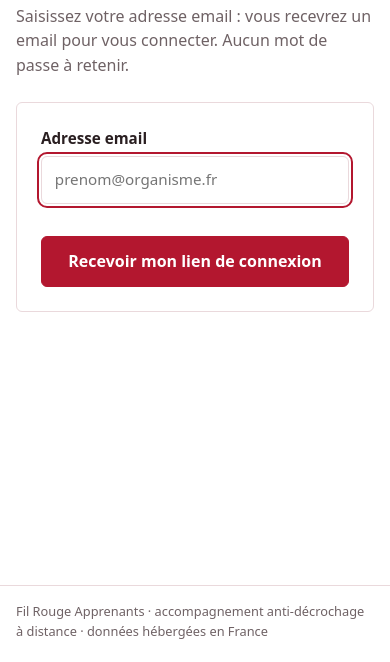
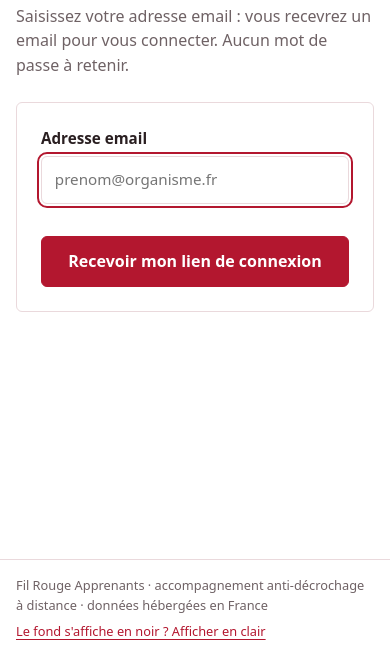
Before and after one commit to emilierachas-morgan/fil-rouge-plateforme, a plain HTML site: page app/index.html in a window 390 px wide. Shown: the part 182-844 px from the top of the page. Drawn offline with nearby package versions, Linux system fonts and the light colour scheme.

Commit message:
Fond blanc garanti même quand le téléphone noircit les sites
Co-Authored-By: Claude Opus 5.5 <noreply@anthropic.com>
Claude-Session: https://claude.ai/code/session_01VKd2L3tAcmziyEjkBtYGyk

```diff
--- /dev/null
+++ b/app/affichage.js
@@ -0,0 +1,62 @@
+// =============================================================================
+// Fil Rouge Apprenants — garder le fond blanc quand le téléphone noircit les sites
+// =============================================================================
+// Certains navigateurs (navigateur Mi de Xiaomi, Edge sur Android…) noircissent
+// de force toutes les pages quand le téléphone est en mode sombre, sans tenir
+// compte de la consigne « toujours clair » du site.
+//
+// Parade : on retourne une seconde fois les couleurs de toute la page
+// (inversion + rotation de teinte). Noirci puis retourné = de nouveau clair.
+//
+// - Activée automatiquement sur le navigateur Mi et Edge Android quand le
+//   téléphone est en mode sombre.
+// - Un lien en bas de page permet de l'activer ou de la couper à la main ;
+//   ce choix est mémorisé sur l'appareil.
+// Ce fichier est chargé avant tout le reste pour éviter un flash noir.
+// =============================================================================
+
+(function () {
+  "use strict";
+
+  var CLE = "filrouge-affichage"; // "redresse" | "normal"
+  var racine = document.documentElement;
+
+  function lireChoix() {
+    try { return window.localStorage.getItem(CLE); } catch (e) { return null; }
+  }
+
+  function ecrireChoix(valeur) {
+    try { window.localStorage.setItem(CLE, valeur); } catch (e) { /* stockage indisponible : choix non mémorisé */ }
+  }
+
+  function navigateurQuiNoircit() {
+    var ua = navigator.userAgent || "";
+    var sombre = window.matchMedia && window.matchMedia("(prefers-color-scheme: dark)").matches;
+    return sombre && /MiuiBrowser|XiaoMi|EdgA\//i.test(ua);
+  }
+
+  function appliquer(redresser) {
+    racine.classList.toggle("affichage-redresse", redresser);
+    var lien = document.getElementById("bouton-affichage");
+    if (lien) {
+      lien.textContent = redresser
+        ? "Affichage inversé ? Revenir à l'affichage normal"
+        : "Le fond s'affiche en noir ? Afficher en clair";
+    }
+  }
+
+  var choix = lireChoix();
+  var redresser = choix ? choix === "redresse" : navigateurQuiNoircit();
+  appliquer(redresser);
+
+  document.addEventListener("DOMContentLoaded", function () {
+    appliquer(redresser);
+    var lien = document.getElementById("bouton-affichage");
+    if (!lien) return;
+    lien.addEventListener("click", function () {
+      redresser = !redresser;
+      ecrireChoix(redresser ? "redresse" : "normal");
+      appliquer(redresser);
+    });
+  });
+})();
--- a/app/index.html
+++ b/app/index.html
@@ -15,6 +15,7 @@
   <link rel="preconnect" href="https://fonts.gstatic.com" crossorigin>
   <link rel="stylesheet" href="https://fonts.googleapis.com/css2?family=Atkinson+Hyperlegible:wght@400;700&family=Instrument+Serif&display=swap">
   <link rel="stylesheet" href="styles.css">
+  <script src="affichage.js"></script>
 </head>
 <body>
   <header class="bandeau">
@@ -33,6 +34,7 @@
 
   <footer class="pied">
     <p>Fil Rouge Apprenants · accompagnement anti-décrochage à distance · données hébergées en France</p>
+    <p><button id="bouton-affichage" class="bouton-lien" type="button">Le fond s'affiche en noir ? Afficher en clair</button></p>
   </footer>
 
   <!-- Bibliothèque officielle Supabase, version figée. -->
--- a/app/styles.css
+++ b/app/styles.css
@@ -512,3 +512,14 @@ textarea { resize: vertical; min-height: 5.5rem; }
   flex-direction: column;
   gap: 0.75rem;
 }
+
+/* ---------- Parade au noircissement forcé (voir affichage.js) ---------- */
+/* Page noircie par le navigateur, puis retournée ici : elle redevient claire. */
+html.affichage-redresse { filter: invert(1) hue-rotate(180deg) brightness(1.08); background: #ffffff; }
+
+.pied p + p { margin-top: 0.4rem; }
+.pied .bouton-lien { font-size: 0.8rem; }
+/* Boutons pleins : en mode redressé, contour rouge sur fond blanc (rendu net). */
+html.affichage-redresse .bouton,
+html.affichage-redresse .bouton:hover { background: #ffffff; color: var(--rouge); border-width: 2px; }
+html.affichage-redresse .bouton-danger { color: var(--alerte-rouge); }
```
